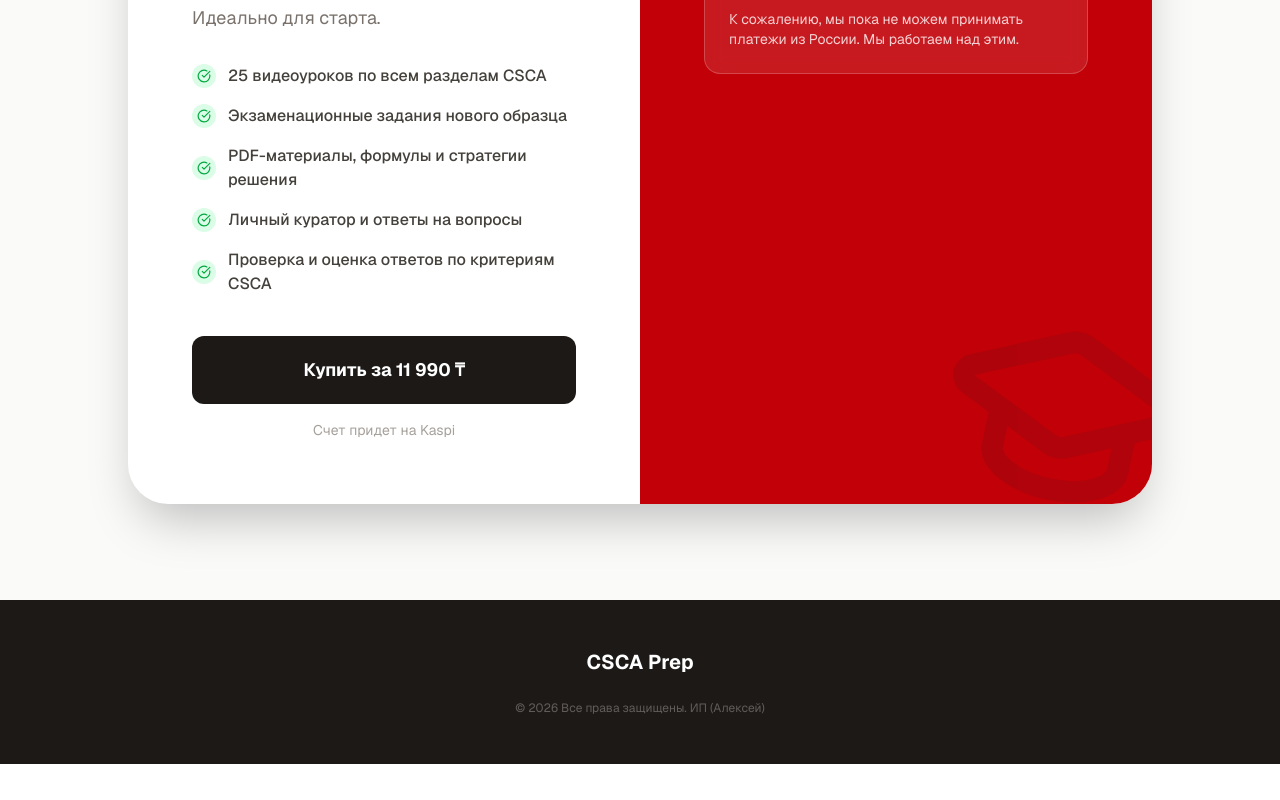
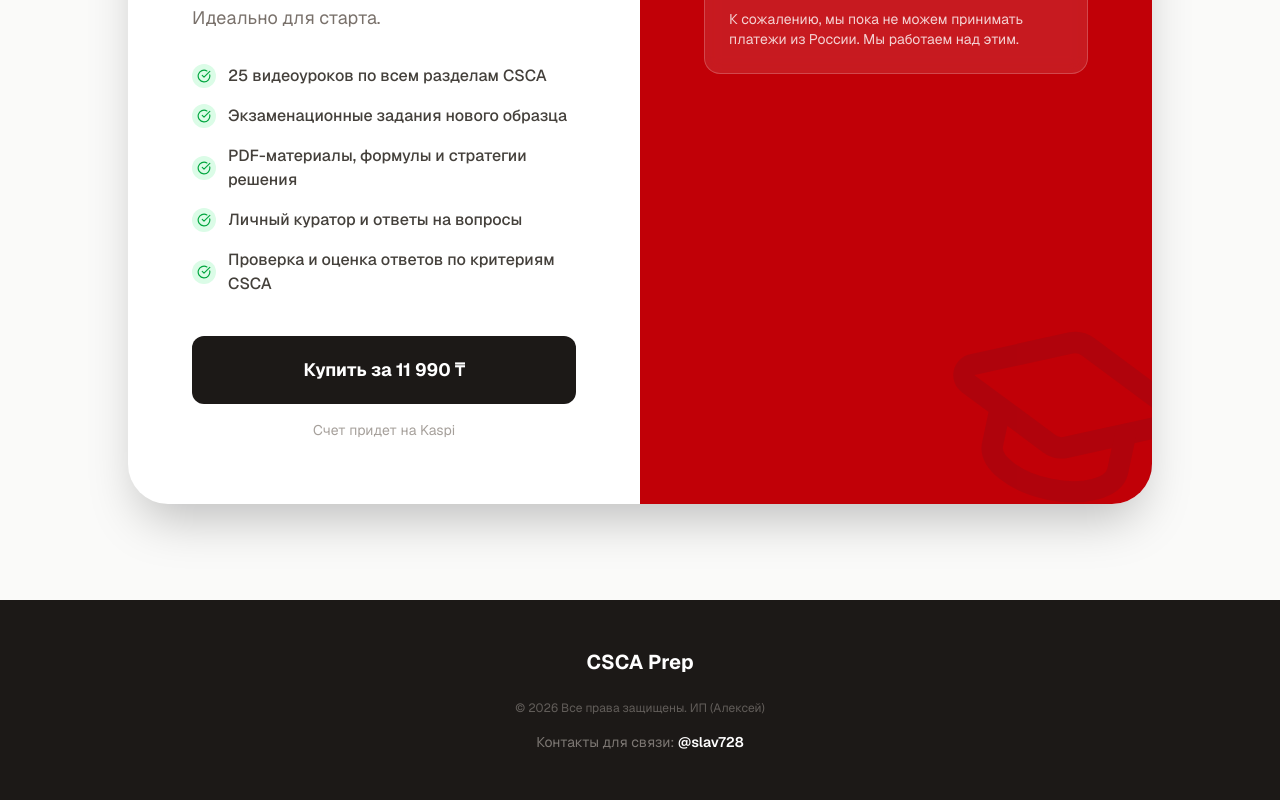
Before and after one commit to victorfomich/csca, a Next.js app: page / in a window 1280 px wide. Shown: the part 1774-2574 px from the top of the page. Before the commit the page ends 2538 px from the top, so only its background shows below. Built offline with nearby package versions, Linux system fonts and the light colour scheme.

Commit message:
add contact info

```diff
--- a/app/page.tsx
+++ b/app/page.tsx
@@ -248,6 +248,17 @@
              CSCA Prep
           </div>
           <p className="text-xs opacity-50">© 2026 Все права защищены. ИП (Алексей)</p>
+          <div className="mt-4 text-sm">
+            <span className="opacity-70">Контакты для связи:</span>{" "}
+            <a
+              href="https://t.me/slav728"
+              target="_blank"
+              rel="noopener noreferrer"
+              className="text-white font-semibold hover:underline"
+            >
+              @slav728
+            </a>
+          </div>
         </div>
       </footer>
 
```
